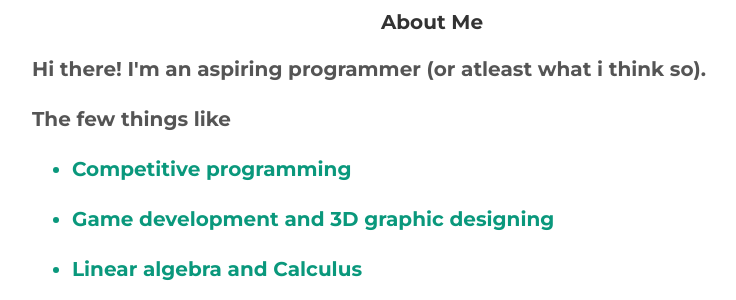
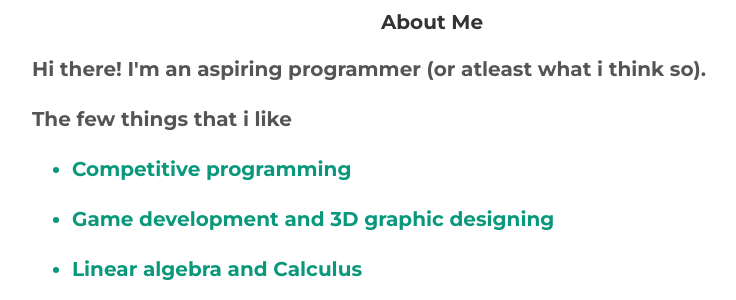
Before and after one commit to blueedgetechno/BlueBlog, a Flask app: page /about in a window 1280 px wide. Shown: the part 442-742 px from the top of the page, without its empty margins (208-944 px from the left). Run offline with Flask 2, Linux system fonts and the light colour scheme.

Commit message:
Update about.html

```diff
--- a/templates/about.html
+++ b/templates/about.html
@@ -11,7 +11,7 @@
       <div class="about-content">
         <div class="habbits">
           <p>Hi there! I'm an aspiring programmer (or atleast what i think so).</p>
-          <p>The few things like</p>
+          <p>The few things that i like</p>
           <div class="things">
             <ul>
               <li> <p>Competitive programming</p> </li>
```
